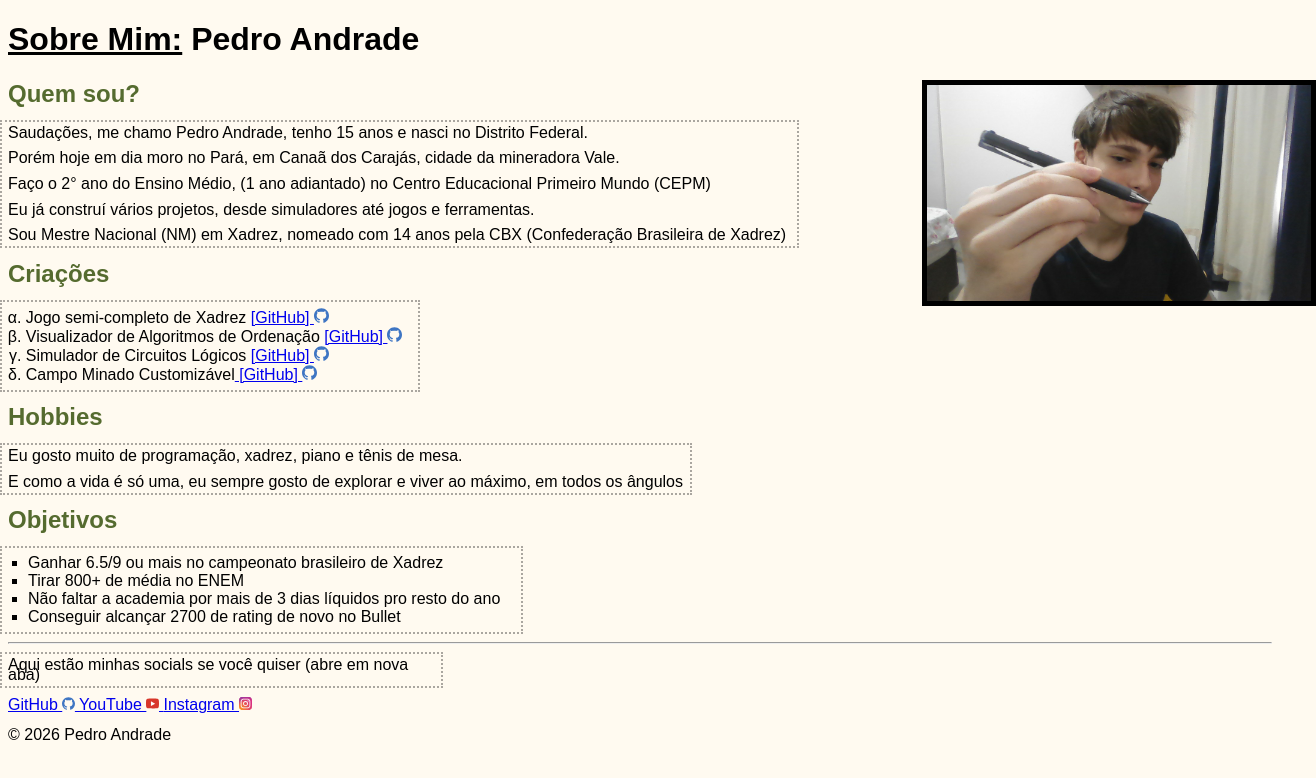
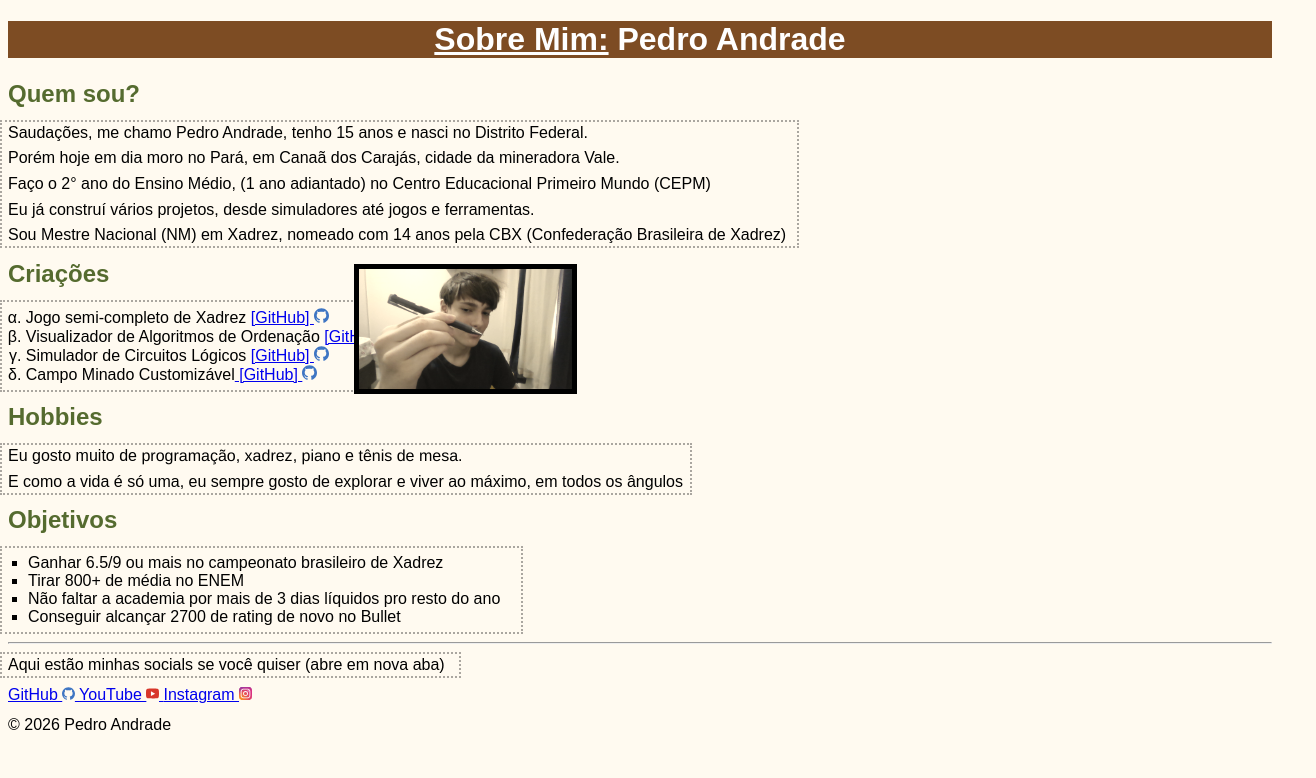
Before and after one commit to 7pedrich/behring-about-me, a plain HTML site: page index.html in a window 1280 px wide. Shown: the whole page, 1316 px wide, since content can reach past the window. Drawn offline with Linux system fonts and the light colour scheme.

Commit message:
Update styles.css

```diff
--- a/styles.css
+++ b/styles.css
@@ -1,4 +1,4 @@
-.header-title {
+#header-title {
     text-align: center;
     font-family: Arial, Helvetica, sans-serif;
     background-color: rgba(104, 47, 0, 0.856);
@@ -8,14 +8,23 @@
 body {
     background-color:floralwhite;
     font-family: Arial, Helvetica, sans-serif;
+    color: #000000;
 }
 
 .profile-image {
-    max-width: 48%;
-    max-height: 27%;
+    max-width: 16.6667vw;
+    max-height: 16.6667vh;
     border: 5px solid #000000;
+    filter: sepia(50%);
     position: absolute;
-    left: 72%;
+    margin-top: 23vh;
+}
+
+.profile-image-parent {
+    max-width: 16.6667vw;
+    max-height: 16.6667vh;
+    position: relative;
+    margin-left: 27vw;
 }
 
 .icone {
@@ -85,7 +94,7 @@ h2 {
 #ideal {
     outline: 2px solid #00000054;
     outline-style: dotted;
-    max-width: 48ch;
+    max-width: 50ch;
     outline-offset: 6px;
 }
 
@@ -93,3 +102,19 @@ h2 {
     max-width: 15px;
     max-height: 15px;
 }
+
+.coding {
+    font-family: 'Franklin Gothic Medium', 'Arial Narrow', Arial, sans-serif;
+}
+
+.chess {
+    font-family: 'Franklin Gothic Medium', 'Arial Narrow', Arial, sans-serif;
+}
+
+.piano {
+    font-family: 'Franklin Gothic Medium', 'Arial Narrow', Arial, sans-serif;
+}
+
+.pingpong {
+    font-family: 'Franklin Gothic Medium', 'Arial Narrow', Arial, sans-serif;
+}
```
